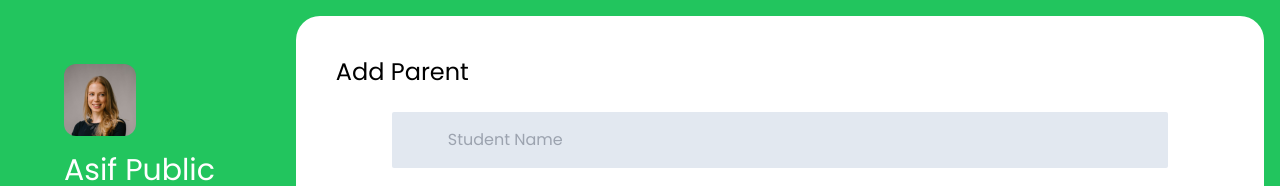
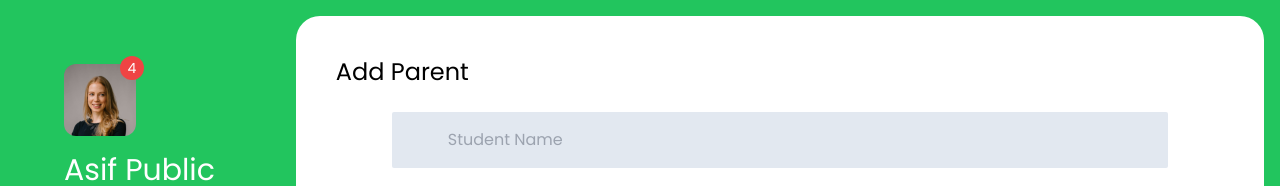
Before and after one commit to Naveed-Ahmed-Khan/educationist, a React (Create React App) app in the folder client/: page / in a window 1280 px wide. Shown: the top 186 px of the page. Built offline with nearby package versions, Linux system fonts and the light colour scheme.

Commit message:
Added Notification Bubble

```diff
--- a/client/src/Components/Sidebar.js
+++ b/client/src/Components/Sidebar.js
@@ -65,7 +65,12 @@ const Sidebar = (props) => {
       <div className="hidden md:flex md:flex-col md:gap-12 md:text-3xl  md:w-72 md:p-12">
         <div className="flex flex-col gap-2">
           <div className="flex flex-col items-start justify-start gap-4">
-            <img src={profile} alt="pic" className="rounded-xl" />
+            <div className="relative inline-block">
+              <img src={profile} alt="pic" className="rounded-xl" />
+              <div className="absolute -top-2 -right-2 bg-red-500 w-6 h-6 text-sm  grid place-content-center rounded-3xl text-white">
+                4
+              </div>
+            </div>
             <h2 className="text-3xl text-white">Asif Public School</h2>
           </div>
           <p className="text-base text-slate-200">owner@gmail.com</p>
```
